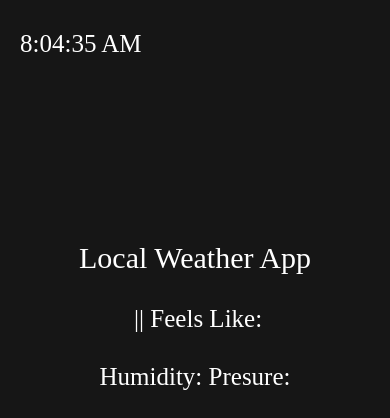
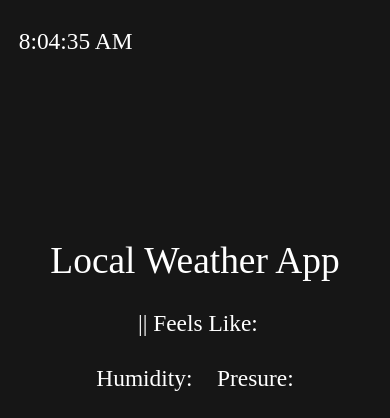
Before and after one commit to alexsorin753/local_weather, a plain HTML site: page index.html in a window 390 px wide. Drawn offline with Linux system fonts and the light colour scheme.

Commit message:
finished

```diff
--- a/index.html
+++ b/index.html
@@ -1,8 +1,8 @@
 <!DOCTYPE html>
 <html>
     <head>
+        <meta name="viewport" content="width+divice-width, initial-scale=1.0">
         <link rel="stylesheet" href="/style.css">
-
         <script src="/script.js"></script>
         <title>Local Weather App</title>
     </head>
--- a/script.js
+++ b/script.js
@@ -24,6 +24,8 @@ document.addEventListener('DOMContentLoaded', function() {
     let temp_feels = document.getElementsByClassName('temp_fells')[0];
     let condition = document.getElementsByClassName('condition')[0];
     let logo = document.getElementsByClassName('logo')[0].children[0];
+    let humidity_el = document.getElementsByClassName('other_info')[0].children[0].children[0];
+    let presure_el = document.getElementsByClassName('other_info')[0].children[1].children[0];
 
     function getLocation() {
         if(navigator.geolocation) {
@@ -50,6 +52,9 @@ document.addEventListener('DOMContentLoaded', function() {
             temp_feels.children[0].textContent = `${Math.round(info.main.feels_like)} C` ;
 
             condition.textContent = info.weather[0].main;
+
+            humidity_el.textContent = info.main.humidity + '%';
+            presure_el.textContent = info.main.pressure + ' hPa';
 
             if(info.weather[0].icon) logo.setAttribute('src', `${info.weather[0].icon}`);
 
@@ -93,4 +98,4 @@ window.addEventListener('resize', function() {
     let temp_btn = document.getElementsByClassName('temp_btn')[0];
     let temp_tool = document.getElementsByClassName('temp_tool')[0];
     tool_tip(temp_btn, temp_tool);
-})
+});
--- a/style.css
+++ b/style.css
@@ -1,12 +1,3 @@
-/*color pallet
-    < 0 - #91C4F2
- 0 - 10 - #39A2AE
-10 - 20 - #9dc288
-20 - 30 - #ceb32f
-   > 30 - #F48668
-
-*/
-
 * {
     box-sizing: border-box;
 }
@@ -31,7 +22,7 @@ body > div {
     left: 2rem;
 }
 .title {
-    font-size: 3rem;
+    font-size: 4rem;
     position: relative;
 }
 .title > span {
@@ -75,7 +66,16 @@ body > div {
 .temp > button:hover ~ .temp_tool {
     visibility: visible;
 }
-.logo > img {
-    height: 5rem;
-    filter: invert(100%) sepia(4%) saturate(14%) hue-rotate(342deg) brightness(102%) contrast(104%);
+.other_info > span:first-child {
+    margin-right: 2rem;
 }
+
+
+@media only screen and (max-width: 1024px) {
+    body, html {
+        font-size: 2.4vw;
+    }
+    .logo > img {
+        width: 13vw;
+    }
+}
```
